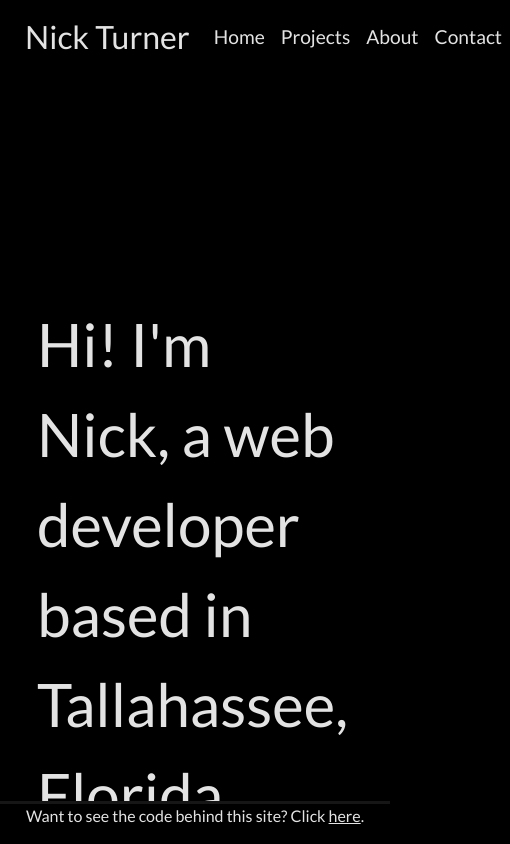
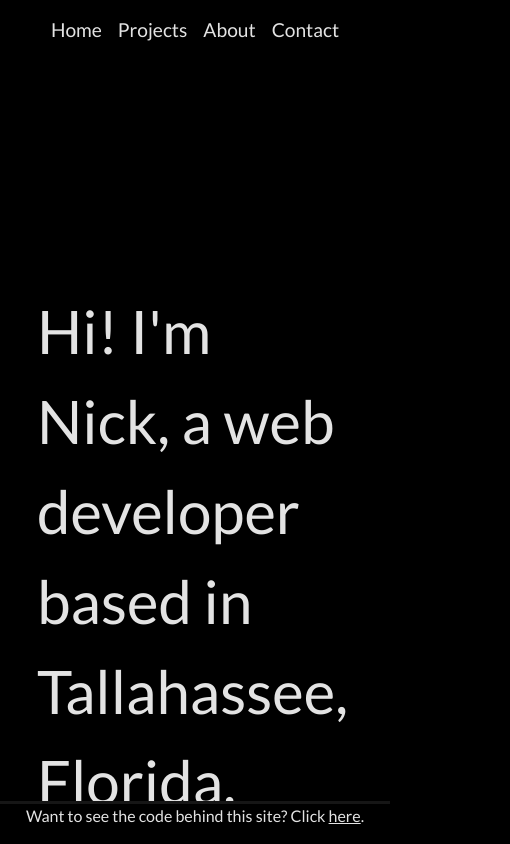
Before and after one commit to Clodus-NT/personal-site, a React (Create React App) app: page / in a window 390 px wide. Shown: the top 844 px of the page, 510 px wide, since content can reach past the window. Built offline with nearby package versions, Linux system fonts and the light colour scheme.

Commit message:
set some media queries for mobile

```diff
--- a/src/components/menu-bar/menu-bar.css
+++ b/src/components/menu-bar/menu-bar.css
@@ -24,19 +24,37 @@
   color: var(--color4);
 }
 
-.nav {
-  width: 100%;
+/* .nav {
   display: flex;
   flex-direction: row;
   justify-content: flex-start;
-}
+} */
 
 .navBrand {
   padding-left: 25px;
   font-size: 2em;
-  display: flex;
 }
 
 .navLink {
   font-size: 1.2em;
 }
+
+@media (max-width: 500px) {
+
+  .nav {
+    align-items: center;
+    justify-content: center;
+  }
+
+  .navName:hover,
+  .navHome:hover,
+  .navProjects:hover,
+  .navAbout:hover {
+    color: var(--color3);
+  }
+
+  .navBrand {
+    display: none;
+  }
+
+}
```
